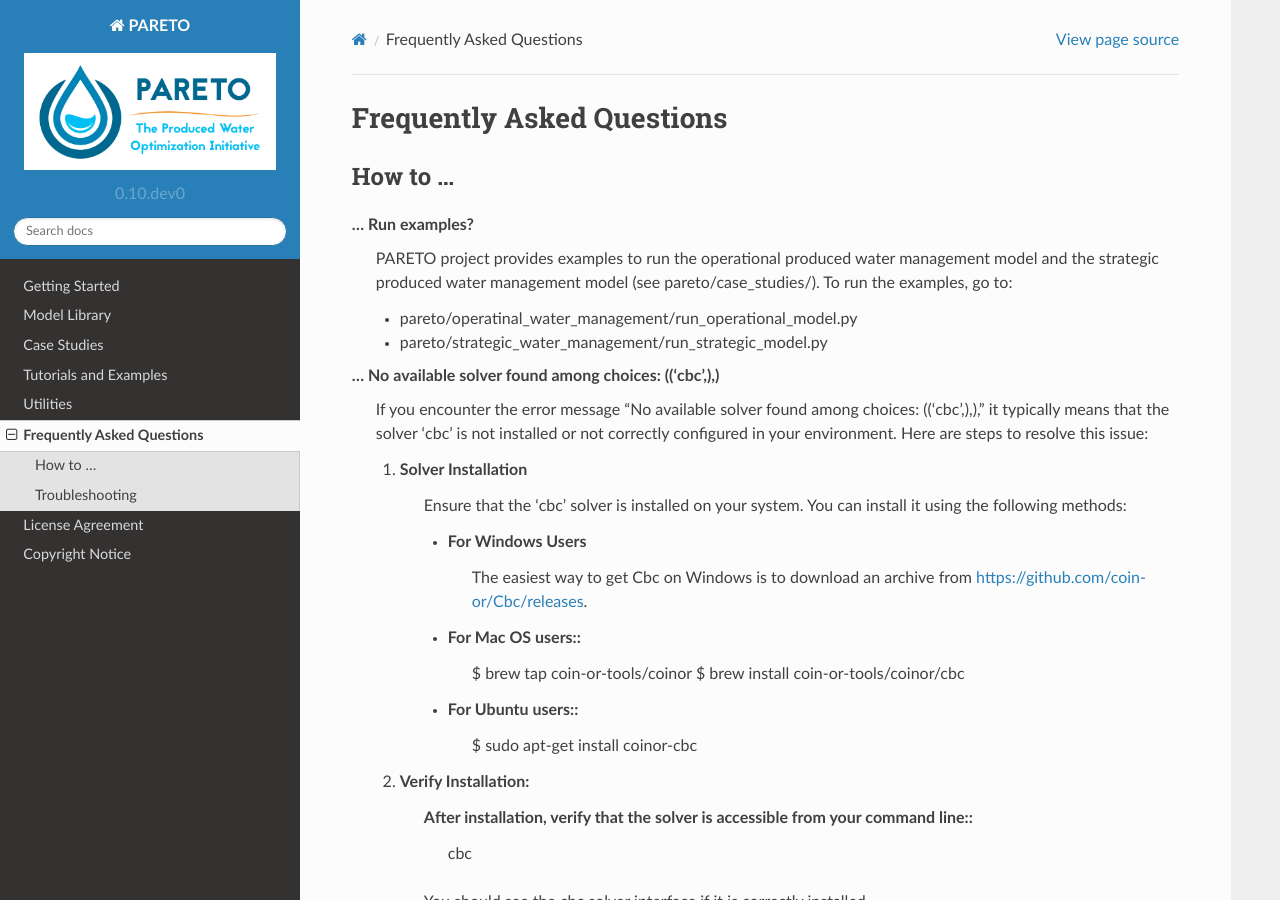
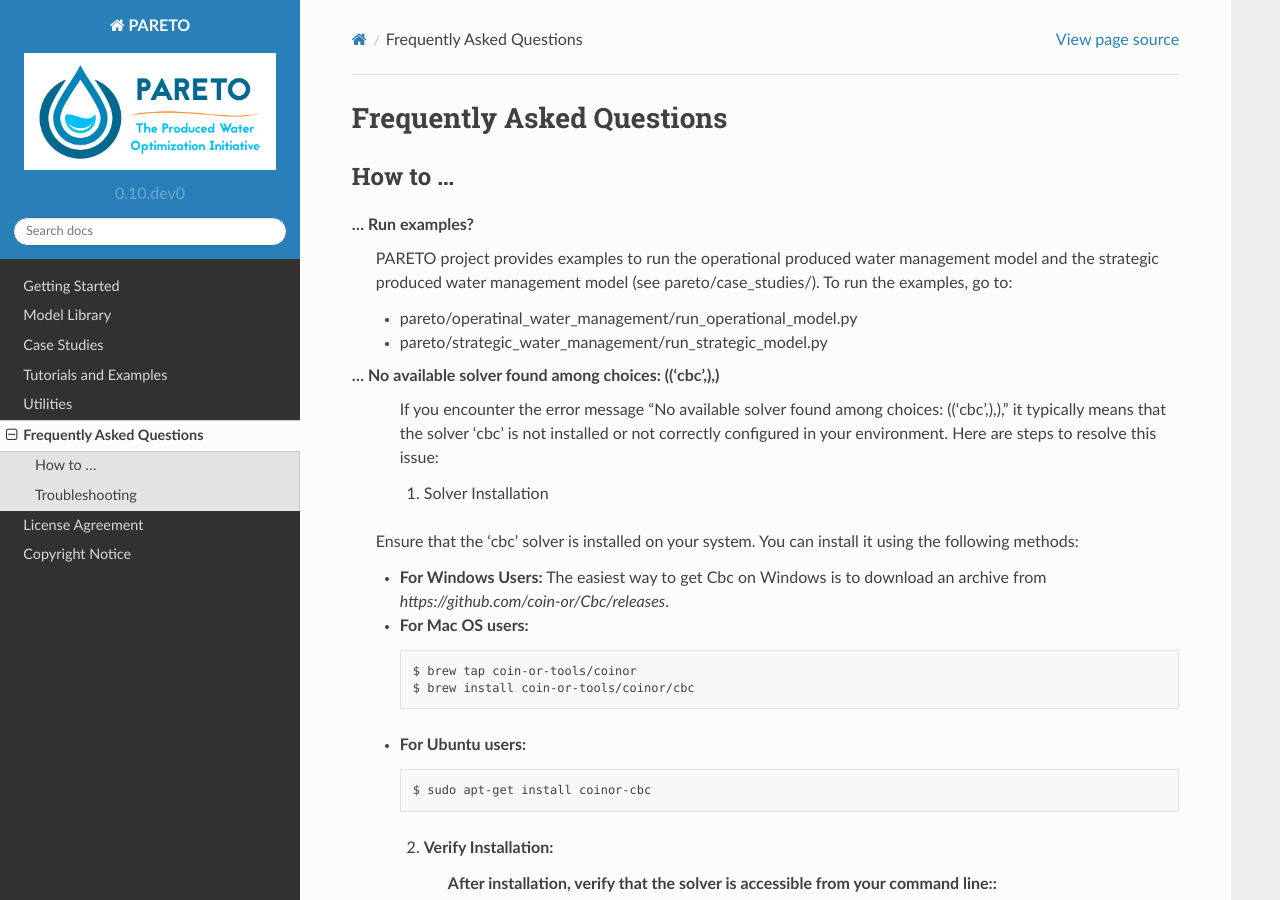
Before and after one commit to project-pareto/project-pareto, a Sphinx documentation site: the page built from docs/faq.rst, in a window 1280 px wide and 900 px high. Built offline with Sphinx 7.4.7 and the Read the Docs theme 2.0.0, drawn with Linux system fonts in a browser that asks for light colours.

Commit message:
making it more readable

```diff
--- a/docs/faq.rst
+++ b/docs/faq.rst
@@ -18,15 +18,24 @@ How to ...
     your environment. Here are steps to resolve this issue:
 
     1. Solver Installation
-        Ensure that the 'cbc' solver is installed on your system. You can install it using the following methods:
+   Ensure that the 'cbc' solver is installed on your system. You can install it using the following methods:
 
-        * For Windows Users
-            The easiest way to get Cbc on Windows is to download an archive from https://github.com/coin-or/Cbc/releases.
-        * For Mac OS users::
-                $ brew tap coin-or-tools/coinor
-                $ brew install coin-or-tools/coinor/cbc
-        * For Ubuntu users::
-                $ sudo apt-get install coinor-cbc
+   * **For Windows Users:**
+     The easiest way to get Cbc on Windows is to download an archive from `https://github.com/coin-or/Cbc/releases`.
+
+   * **For Mac OS users:**
+
+     .. code-block:: bash
+
+        $ brew tap coin-or-tools/coinor
+        $ brew install coin-or-tools/coinor/cbc
+
+   * **For Ubuntu users:**
+
+     .. code-block:: bash
+
+        $ sudo apt-get install coinor-cbc
+
 
     2. Verify Installation:
         After installation, verify that the solver is accessible from your command line::
```
